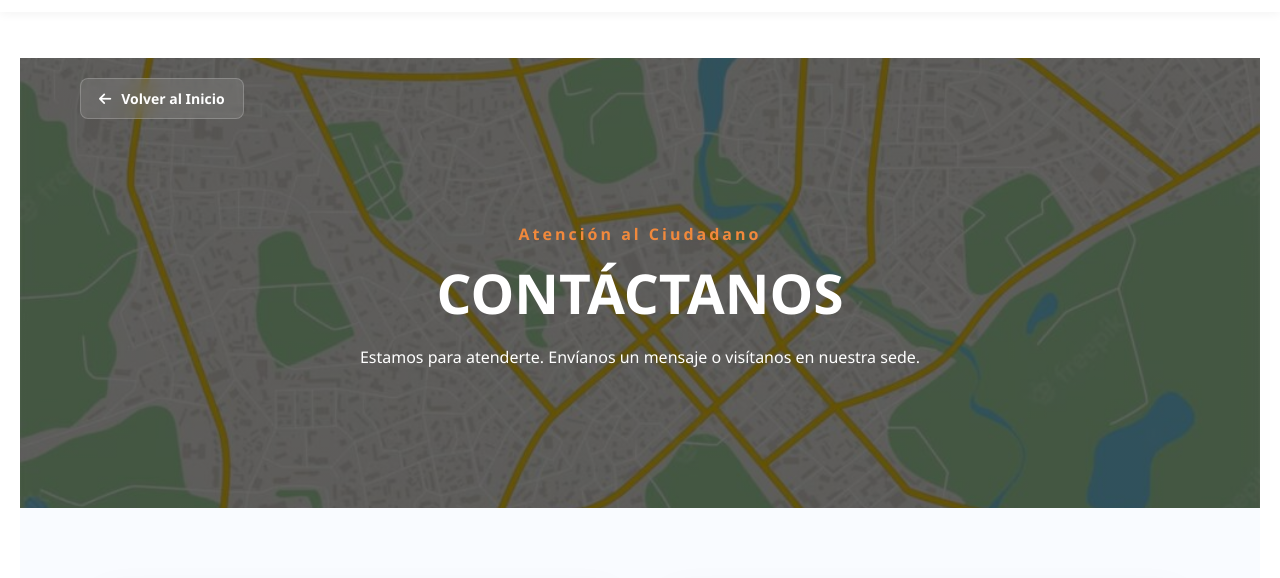
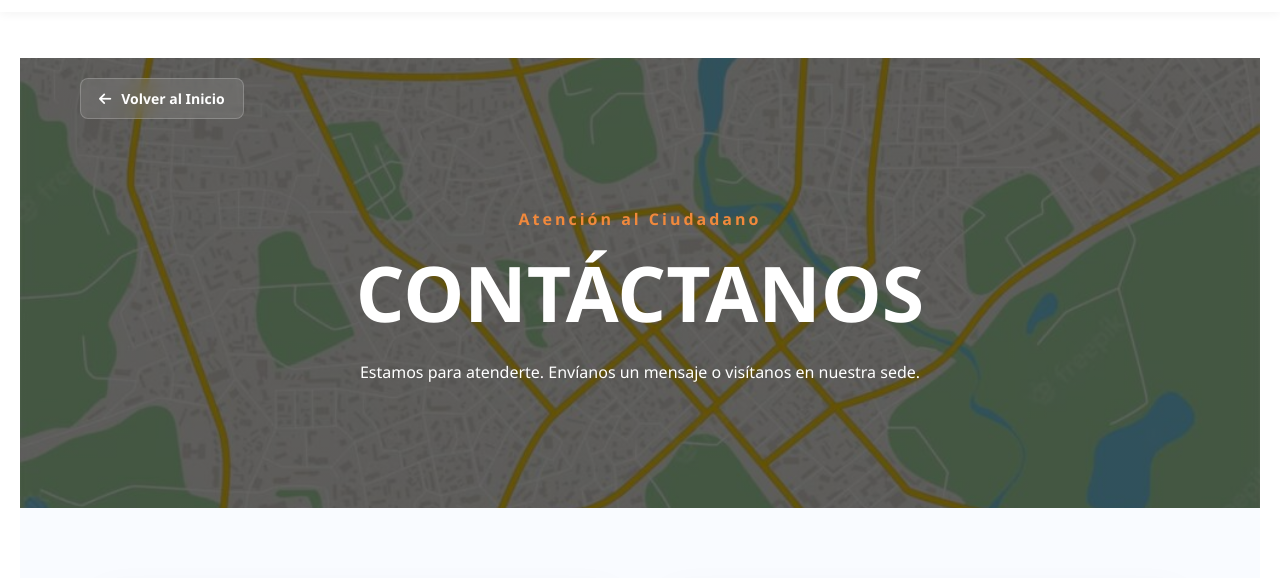
Before and after one commit to Angelo-19-open/web_ugel16, a plain HTML site: page contacto.html in a window 1280 px wide. Shown: the part 142-720 px from the top of the page. Drawn offline with Linux system fonts and the light colour scheme; grey boxes are pictures that could not be loaded.

Commit message:
ajustes finales de ultimo minuto

```diff
--- a/contacto.html
+++ b/contacto.html
@@ -20,7 +20,7 @@
                     </a>
                     <div class="banner-text">
                         <span class="sub-titulo">Atención al Ciudadano</span>
-                        <h1>Contáctanos</h1>
+                        <h1 style="font-size: 6vw !important; word-wrap: break-word;">Contáctanos</h1>
                         <p>Estamos para atenderte. Envíanos un mensaje o visítanos en nuestra sede.</p>
                     </div>
                 </div>
--- a/servicios.html
+++ b/servicios.html
@@ -2,8 +2,9 @@
 <html lang="es">
 <head>
     <meta charset="UTF-8">
+    <meta name="viewport" content="width=device-width, initial-scale=1.0">
     <title>Servicios - UGEL 16</title>
-    <link rel="icon" type="image/png" href="img/ugel normal.png">
+    <link rel="icon" type="image/png" href="IMG/ugel normal.png">
     <link rel="stylesheet" href="./STYLE/style.css">
     <link rel="stylesheet" href="https://cdnjs.cloudflare.com/ajax/libs/font-awesome/6.5.0/css/all.min.css">
 </head>
```
Also changed, not shown: galeria.html (+1 -1 lines).
